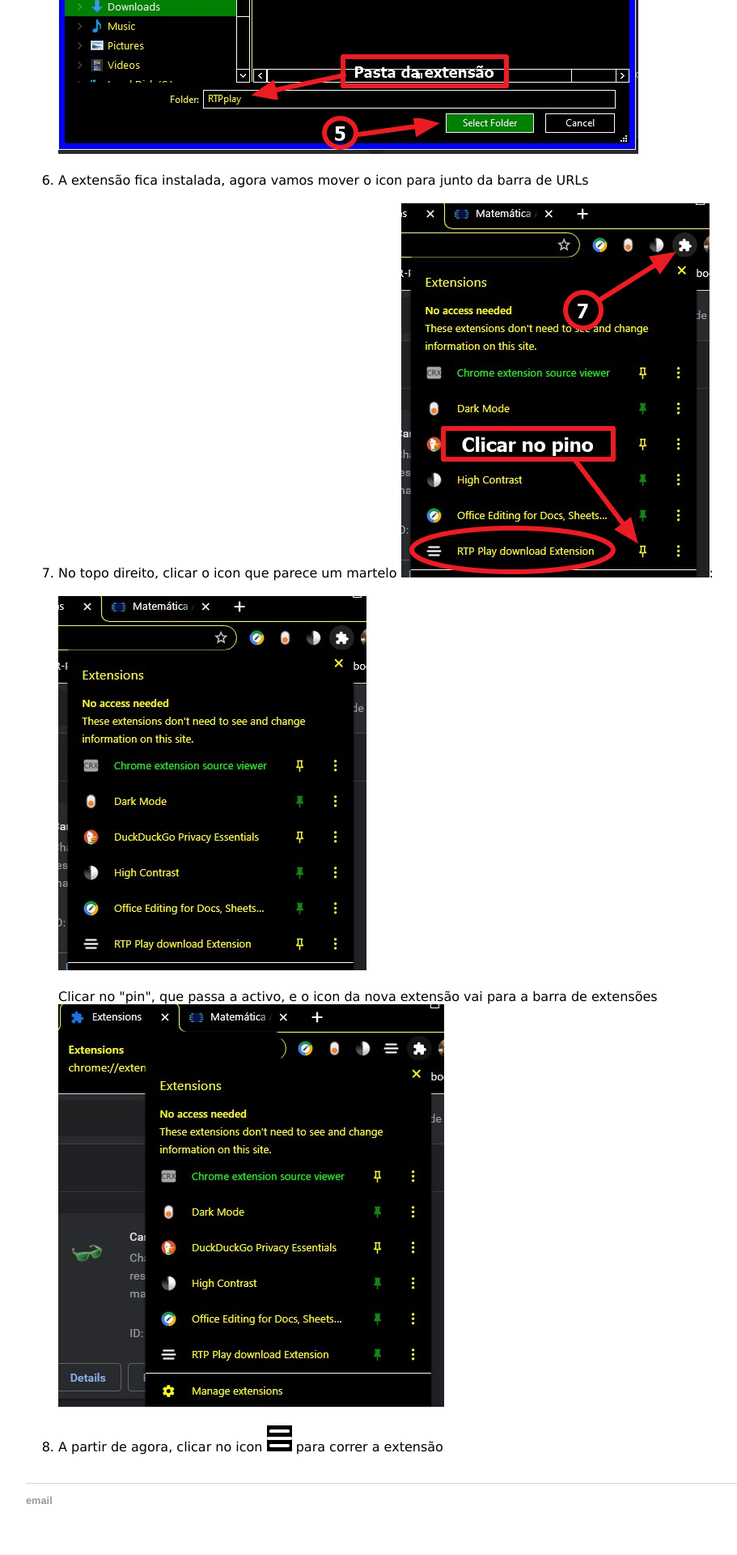
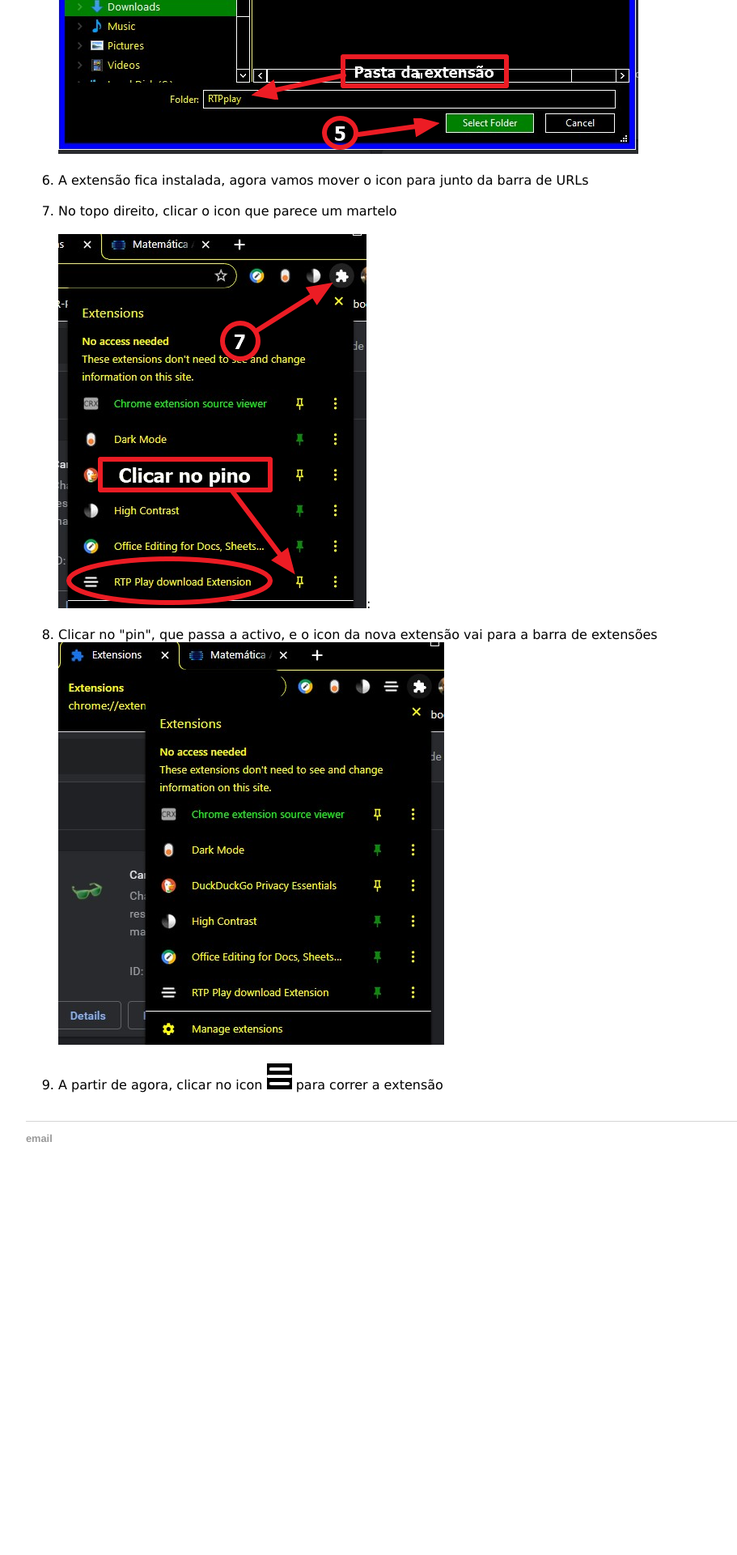
Before and after one commit to rtpplay/recursos.github.io, a Jekyll site: the page built from index.html, in a window 1280 px wide. Shown: the part 2287-4207 px from the top of the page at 81% size, without its empty margins (160-1071 px from the left). Built offline with Jekyll 4.4.1, drawn with Linux system fonts in a browser that asks for light colours; after the commit the page ends 3760 px from its top, so only the background shows below that.

Commit message:
Update index.html

```diff
--- a/index.html
+++ b/index.html
@@ -54,11 +54,11 @@
 		<li>Na página que se abre, clicar no botão "Load unpacked",<br><br>
 		<img src="files/2021-02-20-unpacked.png"><br><br></li>
 		<li>Escolher a pasta com os 4 ficheiros "RTPplay" e aceitar<br><br>
-		<IMG src = "files/2021-02-21-extension-open.png"><br><br>
+			<IMG src = "files/2021-02-21-extension-open.png"><br><br></li>
 		<li>A extensão fica instalada, agora vamos mover o icon para junto da barra de URLs<br><br></li>
-		<li>No topo direito, clicar o icon que parece um martelo <img src = "files/2021-02-20-extensions.png">:<br><br>
-		<img src="files/Screenshot-2021-02-20-extensions.jpg"><br><br>
-			Clicar no "pin", que passa a activo, e o icon da nova extensão vai para a barra de extensões<br>
+		<li>No topo direito, clicar o icon que parece um martelo <br><br>
+			<img src = "files/2021-02-20-extensions.png">:<br><br></li>
+			<li>		Clicar no "pin", que passa a activo, e o icon da nova extensão vai para a barra de extensões<br>
 			<img src="files/Screenshot-2021-02-20-pinned.jpg"><br><br>
 		</li>
 		<li>A partir de agora, clicar no icon <img src = "files/icon.png"> para correr a extensão<br><br></li>
```
